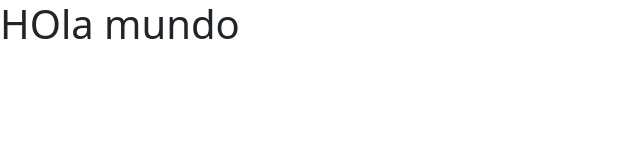
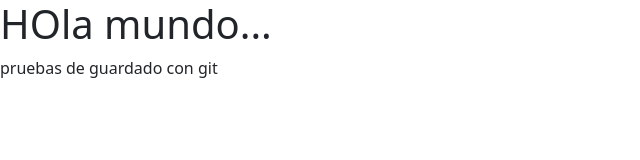
Before and after one commit to NataliaIacono/mi_primera_web, a plain HTML site: page index.html in a window 1280 px wide. Shown: the whole page, without its empty margins (0-640 px from the left). Drawn offline with nearby package versions, Linux system fonts and the light colour scheme.

Commit message:
Prueba guardado de local a github

```diff
--- a/index.html
+++ b/index.html
@@ -7,7 +7,8 @@
     <link href="https://cdn.jsdelivr.net/npm/bootstrap@5.3.3/dist/css/bootstrap.min.css" rel="stylesheet" integrity="sha384-QWTKZyjpPEjISv5WaRU9OFeRpok6YctnYmDr5pNlyT2bRjXh0JMhjY6hW+ALEwIH" crossorigin="anonymous">
 </head>
 <body>
-    <h1>HOla mundo</h1>
+    <h1>HOla mundo...</h1>
+    <p>pruebas de guardado con git </p>
     <script src="https://cdn.jsdelivr.net/npm/bootstrap@5.3.3/dist/js/bootstrap.bundle.min.js" integrity="sha384-YvpcrYf0tY3lHB60NNkmXc5s9fDVZLESaAA55NDzOxhy9GkcIdslK1eN7N6jIeHz" crossorigin="anonymous"></script>
 </body>
 </html>
```
